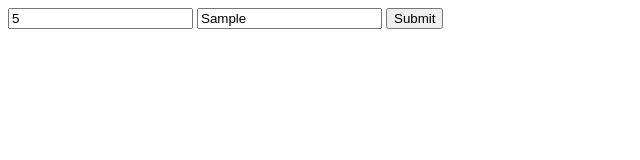
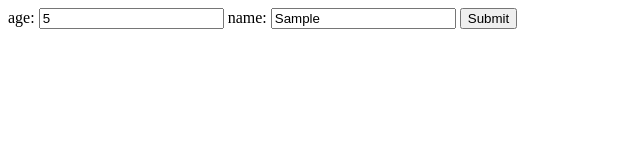
Before and after one commit to acciojob/promises-and-chains-unnath123, a website: page main.html in a window 1280 px wide. Both pictures are taken after typing "5", "Sample" into the empty fields and a click on the button "Submit". Shown: the whole page, without its empty margins (0-640 px from the left). Drawn offline with Linux system fonts and the light colour scheme.

Commit message:
created a submission

```diff
--- a/main.html
+++ b/main.html
@@ -8,8 +8,8 @@
   <body>
     <!-- write the body here -->
 	  <form>
-		  <input type="number" id="age" required/>
-		  <input type="text" id="name" required/>
+		 age: <input type="number" id="age" required/>
+		 name: <input type="text" id="name" required/>
 		  <button type="submit" id="btn">Submit</button>
 	  </form>
 
--- a/script.js
+++ b/script.js
@@ -8,7 +8,10 @@ form.addEventListener("submit",check)
 
 function check(e){
 	 e.preventDefault()
-
+	 if (isNaN(age) || age === 0 || name.trim() === '') {
+                alert('Both age and name fields are required.');
+                return;
+            }
 	let age1=age.value
 	let name1=nam.value
 	let promise = new Promise((resolve,reject)=>{
@@ -27,7 +30,7 @@ function check(e){
 		alert("Welcome, "+data+". You can vote.")
 	})
 	.catch((error)=>{
-		alert("Oh sorry "+error+". You aren't od enough")
+		alert("Oh sorry "+error+". You aren't old enough")
 	})
 
 	// return promise
```
